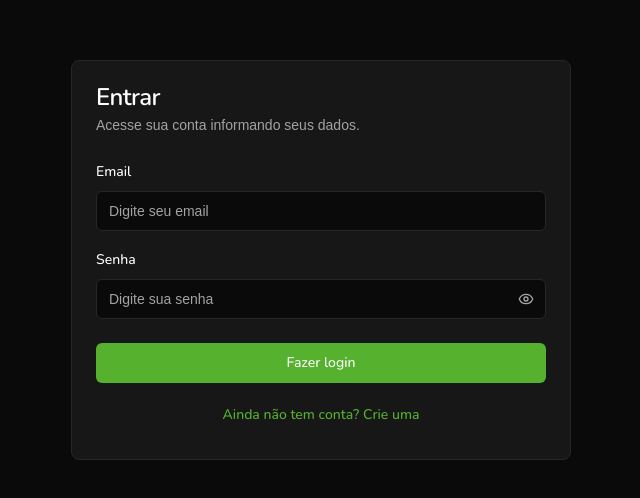
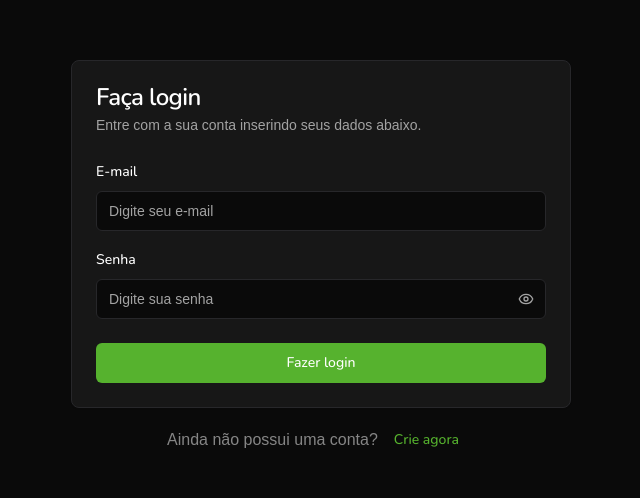
Before and after one commit to vivianeaguiarc/fintrack, a React (Vite) app: page /login in a window 1280 px wide. Shown: the part 140-638 px from the top of the page, without its empty margins (319-959 px from the left). Built offline with nearby package versions, Linux system fonts and the light colour scheme; a web font is replaced by a local one.

Commit message:
fix: resolve auth context import path

```diff
--- a/src/pages/login.jsx
+++ b/src/pages/login.jsx
@@ -24,42 +24,43 @@ import { Input } from '@/components/ui/input'
 import { useAuthContext } from '@/context/auth'
 import { useLoginForm } from '@/forms/hooks/user'
 
-const Login = () => {
+const LoginPage = () => {
   const { user, login, isInitializing } = useAuthContext()
   const { form } = useLoginForm()
 
   const handleSubmit = (data) => login(data)
+
   if (isInitializing) return null
+
   if (user) {
     return <Navigate to="/" />
   }
+
   return (
     <div className="flex h-screen w-screen flex-col items-center justify-center gap-3">
       <Form {...form}>
         <form onSubmit={form.handleSubmit(handleSubmit)}>
           <Card className="w-[500px]">
             <CardHeader>
-              <CardTitle>Entrar</CardTitle>
+              <CardTitle>Faça login</CardTitle>
               <CardDescription>
-                Acesse sua conta informando seus dados.
+                Entre com a sua conta inserindo seus dados abaixo.
               </CardDescription>
             </CardHeader>
-
             <CardContent className="space-y-4">
               <FormField
                 control={form.control}
                 name="email"
                 render={({ field }) => (
                   <FormItem>
-                    <FormLabel>Email</FormLabel>
+                    <FormLabel>E-mail</FormLabel>
                     <FormControl>
-                      <Input placeholder="Digite seu email" {...field} />
+                      <Input placeholder="Digite seu e-mail" {...field} />
                     </FormControl>
                     <FormMessage />
                   </FormItem>
                 )}
               />
-
               <FormField
                 control={form.control}
                 name="password"
@@ -67,31 +68,35 @@ const Login = () => {
                   <FormItem>
                     <FormLabel>Senha</FormLabel>
                     <FormControl>
-                      <PasswordInput {...field} />
+                      <PasswordInput
+                        placeholder="Digite sua senha"
+                        {...field}
+                      />
                     </FormControl>
                     <FormMessage />
                   </FormItem>
                 )}
               />
             </CardContent>
-
-            <CardFooter className="flex flex-col gap-3">
+            <CardFooter>
               <Button className="w-full" disabled={form.formState.isSubmitting}>
                 {form.formState.isSubmitting && (
-                  <Loader2Icon className="mr-2 h-4 w-4 animate-spin" />
+                  <Loader2Icon className="animate-spin" />
                 )}
                 Fazer login
-              </Button>
-
-              <Button variant="link" asChild>
-                <Link to="/signup">Ainda não tem conta? Crie uma</Link>
               </Button>
             </CardFooter>
           </Card>
         </form>
       </Form>
+      <div className="flex items-center justify-center">
+        <p className="text-center opacity-50">Ainda não possui uma conta?</p>
+        <Button variant="link" asChild>
+          <Link to="/signup">Crie agora</Link>
+        </Button>
+      </div>
     </div>
   )
 }
 
-export default Login
+export default LoginPage
--- a/src/pages/signup.jsx
+++ b/src/pages/signup.jsx
@@ -1,4 +1,180 @@
-/* eslint-disable react/no-unescaped-entities */
+// /* eslint-disable react/no-unescaped-entities */
+// import { Loader2Icon } from 'lucide-react'
+// import { Link, Navigate } from 'react-router-dom'
+
+// import PasswordInput from '@/components/password-input'
+// import { Button } from '@/components/ui/button'
+// import {
+//   Card,
+//   CardContent,
+//   CardDescription,
+//   CardFooter,
+//   CardHeader,
+//   CardTitle,
+// } from '@/components/ui/card'
+// import { Checkbox } from '@/components/ui/checkbox'
+// import {
+//   Form,
+//   FormControl,
+//   FormField,
+//   FormItem,
+//   FormLabel,
+//   FormMessage,
+// } from '@/components/ui/form'
+// import { Input } from '@/components/ui/input'
+// import { useAuthContext } from '@/context/auth'
+// import { useSignupForm } from '@/forms/hooks/user'
+
+// const Signup = () => {
+//   const { user, signup, isInitializing } = useAuthContext()
+
+//   const { form } = useSignupForm()
+
+//   const handleSubmit = (data) => signup(data)
+//   if (user) {
+//     return <Navigate to="/" />
+//   }
+//   if (isInitializing) {
+//     return (
+//       <div className="flex h-screen w-screen items-center justify-center">
+//         <Loader2Icon className="h-6 w-6 animate-spin" />
+//       </div>
+//     )
+//   }
+
+//   return (
+//     <div className="flex h-screen w-screen flex-col items-center justify-center gap-3">
+//       <Form {...form}>
+//         <form onSubmit={form.handleSubmit(handleSubmit)}>
+//           <Card className="w-[500px]">
+//             <CardHeader>
+//               <CardTitle>Crie a sua conta</CardTitle>
+//               <CardDescription>
+//                 Insira seus dados para criar uma nova conta.
+//               </CardDescription>
+//             </CardHeader>
+//             <CardContent className="space-y-4">
+//               <FormField
+//                 control={form.control}
+//                 name="firstName"
+//                 render={({ field }) => (
+//                   <FormItem>
+//                     <FormLabel>Nome</FormLabel>
+//                     <FormControl>
+//                       <Input placeholder="Digite seu nome" {...field} />
+//                     </FormControl>
+//                     <FormMessage />
+//                   </FormItem>
+//                 )}
+//               />
+//               <FormField
+//                 control={form.control}
+//                 name="lastName"
+//                 render={({ field }) => (
+//                   <FormItem>
+//                     <FormLabel>Sobrenome</FormLabel>
+//                     <FormControl>
+//                       <Input placeholder="Digite seu nome" {...field} />
+//                     </FormControl>
+//                     <FormMessage />
+//                   </FormItem>
+//                 )}
+//               />
+//               <FormField
+//                 control={form.control}
+//                 name="email"
+//                 render={({ field }) => (
+//                   <FormItem>
+//                     <FormLabel>Email</FormLabel>
+//                     <FormControl>
+//                       <Input placeholder="Digite seu email" {...field} />
+//                     </FormControl>
+//                     <FormMessage />
+//                   </FormItem>
+//                 )}
+//               />
+//               <FormField
+//                 control={form.control}
+//                 name="password"
+//                 render={({ field }) => (
+//                   <FormItem>
+//                     <FormLabel>Senha</FormLabel>
+//                     <FormControl>
+//                       <PasswordInput {...field} />
+//                     </FormControl>
+//                     <FormMessage />
+//                   </FormItem>
+//                 )}
+//               />
+//               <FormField
+//                 control={form.control}
+//                 name="confirmPassword"
+//                 render={({ field }) => (
+//                   <FormItem>
+//                     <FormLabel>Confirme a senha</FormLabel>
+//                     <FormControl>
+//                       <PasswordInput {...field} />
+//                     </FormControl>
+//                     <FormMessage />
+//                   </FormItem>
+//                 )}
+//               />
+//               <FormField
+//                 control={form.control}
+//                 name="terms"
+//                 render={({ field }) => (
+//                   <FormItem className="items-top flex space-x-2">
+//                     <FormControl>
+//                       <Checkbox
+//                         checked={field.value}
+//                         onCheckedChange={field.onChange}
+//                         id="terms"
+//                       />
+//                     </FormControl>
+//                     <div className="grid gap-1.5 leading-none">
+//                       <FormLabel
+//                         htmlFor="terms"
+//                         className={`opacity-70" text-xs text-muted-foreground ${
+//                           form.formState.errors.terms ? 'text-red-500' : ''
+//                         }`}
+//                       >
+//                         Ao clicar em "Criar Conta", você concorda com nossos{' '}
+//                         <a
+//                           href="#"
+//                           className={`text-white underline ${form.formState.errors.terms ? 'text-red-500' : ''}`}
+//                         >
+//                           termos de uso e política de privacidade.
+//                         </a>
+//                       </FormLabel>
+//                     </div>
+//                   </FormItem>
+//                 )}
+//               />
+//             </CardContent>
+//             <CardFooter>
+//               <Button className="w-full" disabled={form.formState.isSubmitting}>
+//                 {form.formState.isSubmitting && (
+//                   <Loader2Icon className="animate-spin" />
+//                 )}
+//                 {!form.formState.isSubmitting && 'Criar Conta'}
+//               </Button>
+//             </CardFooter>
+//           </Card>
+//         </form>
+//       </Form>
+//       <div className="flex items-center justify-center">
+//         <p className="text-center opacity-50">Já possui uma conta?</p>
+//         <Button asChild variant="link">
+//           <Link to="/login">Faça login</Link>
+//         </Button>
+//       </div>
+//     </div>
+//   )
+// }
+
+// export default Signup
+
+import { Loader2Icon } from 'lucide-react'
 import { Link, Navigate } from 'react-router'
 
 import PasswordInput from '@/components/password-input'
@@ -24,16 +200,18 @@ import { Input } from '@/components/ui/input'
 import { useAuthContext } from '@/context/auth'
 import { useSignupForm } from '@/forms/hooks/user'
 
-const Signup = () => {
+const SignupPage = () => {
   const { user, signup, isInitializing } = useAuthContext()
-
-  const { form } = useSignupForm()
+  const form = useSignupForm()
 
   const handleSubmit = (data) => signup(data)
+
+  if (isInitializing) return null
+
   if (user) {
     return <Navigate to="/" />
   }
-  if (isInitializing) return null
+
   return (
     <div className="flex h-screen w-screen flex-col items-center justify-center gap-3">
       <Form {...form}>
@@ -41,11 +219,10 @@ const Signup = () => {
           <Card className="w-[500px]">
             <CardHeader>
               <CardTitle>Crie a sua conta</CardTitle>
-              <CardDescription>
-                Insira seus dados para criar uma nova conta.
-              </CardDescription>
+              <CardDescription>Insira os seus dados abaixo.</CardDescription>
             </CardHeader>
             <CardContent className="space-y-4">
+              {/* PRIMEIRO NOME */}
               <FormField
                 control={form.control}
                 name="firstName"
@@ -59,6 +236,7 @@ const Signup = () => {
                   </FormItem>
                 )}
               />
+              {/* ÚLTIMO NOME */}
               <FormField
                 control={form.control}
                 name="lastName"
@@ -66,25 +244,27 @@ const Signup = () => {
                   <FormItem>
                     <FormLabel>Sobrenome</FormLabel>
                     <FormControl>
-                      <Input placeholder="Digite seu nome" {...field} />
+                      <Input placeholder="Digite seu sobrenome" {...field} />
                     </FormControl>
                     <FormMessage />
                   </FormItem>
                 )}
               />
+              {/* E-MAIL */}
               <FormField
                 control={form.control}
                 name="email"
                 render={({ field }) => (
                   <FormItem>
-                    <FormLabel>Email</FormLabel>
+                    <FormLabel>E-mail</FormLabel>
                     <FormControl>
-                      <Input placeholder="Digite seu email" {...field} />
+                      <Input placeholder="Digite seu e-mail" {...field} />
                     </FormControl>
                     <FormMessage />
                   </FormItem>
                 )}
               />
+              {/* SENHA */}
               <FormField
                 control={form.control}
                 name="password"
@@ -98,60 +278,68 @@ const Signup = () => {
                   </FormItem>
                 )}
               />
+
+              {/* CONFIRMAÇÃO DE SENHA */}
               <FormField
                 control={form.control}
-                name="confirmPassword"
+                name="passwordConfirmation"
                 render={({ field }) => (
                   <FormItem>
-                    <FormLabel>Confirme a senha</FormLabel>
+                    <FormLabel>Confirmação de senha</FormLabel>
                     <FormControl>
-                      <PasswordInput {...field} />
+                      <PasswordInput
+                        placeholder="Digite sua senha novamente"
+                        {...field}
+                      />
                     </FormControl>
                     <FormMessage />
                   </FormItem>
                 )}
               />
+
               <FormField
                 control={form.control}
                 name="terms"
                 render={({ field }) => (
-                  <FormItem className="items-top flex space-x-2">
+                  <FormItem className="items-top flex space-x-2 space-y-0">
                     <FormControl>
                       <Checkbox
                         checked={field.value}
                         onCheckedChange={field.onChange}
-                        id="terms"
                       />
                     </FormControl>
-                    <div className="grid gap-1.5 leading-none">
-                      <FormLabel
+                    <div className="leading-none">
+                      <label
                         htmlFor="terms"
-                        className={`opacity-70" text-xs text-muted-foreground ${
-                          form.formState.errors.terms ? 'text-red-500' : ''
-                        }`}
+                        className={`text-xs text-muted-foreground opacity-75 ${form.formState.errors.terms && 'text-red-500'}`}
                       >
-                        Ao clicar em "Criar Conta", você concorda com nossos{' '}
+                        Ao clicar em “Criar conta”, você aceita{' '}
                         <a
                           href="#"
-                          className={`text-white underline ${form.formState.errors.terms ? 'text-red-500' : ''}`}
+                          className={`text-white underline ${form.formState.errors.terms && 'text-red-500'}`}
                         >
-                          termos de uso e política de privacidade.
+                          nosso termo de uso e política de privacidade.
                         </a>
-                      </FormLabel>
+                      </label>
                     </div>
                   </FormItem>
                 )}
               />
             </CardContent>
             <CardFooter>
-              <Button className="w-full">Criar Conta</Button>
+              <Button className="w-full" disabled={form.formState.isSubmitting}>
+                {form.formState.isSubmitting && (
+                  <Loader2Icon className="animate-spin" />
+                )}
+                Criar conta
+              </Button>
             </CardFooter>
           </Card>
         </form>
       </Form>
       <div className="flex items-center justify-center">
         <p className="text-center opacity-50">Já possui uma conta?</p>
-        <Button variant="link">
+        <Button variant="link" asChild>
           <Link to="/login">Faça login</Link>
         </Button>
       </div>
@@ -159,4 +347,4 @@ const Signup = () => {
   )
 }
 
-export default Signup
+export default SignupPage
```
